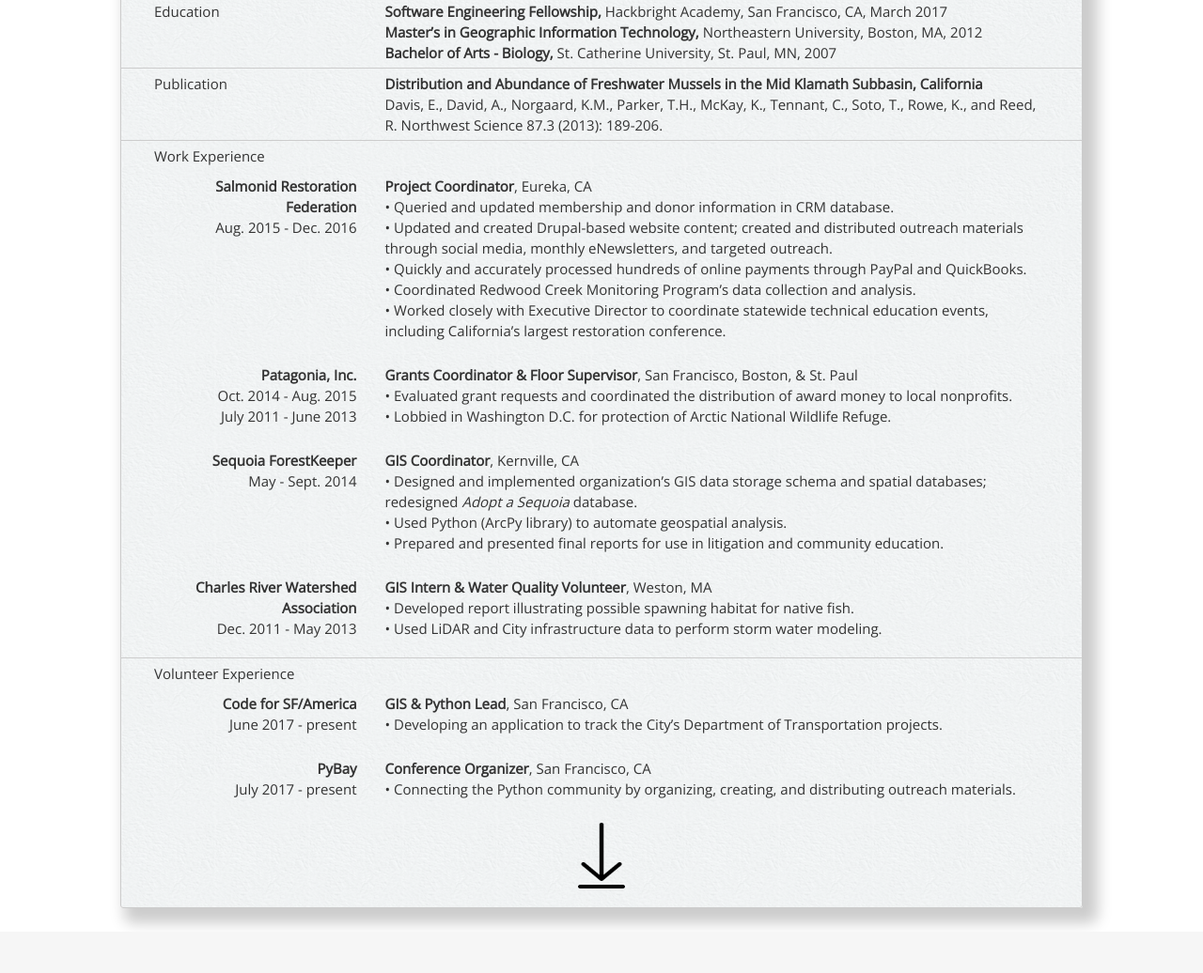
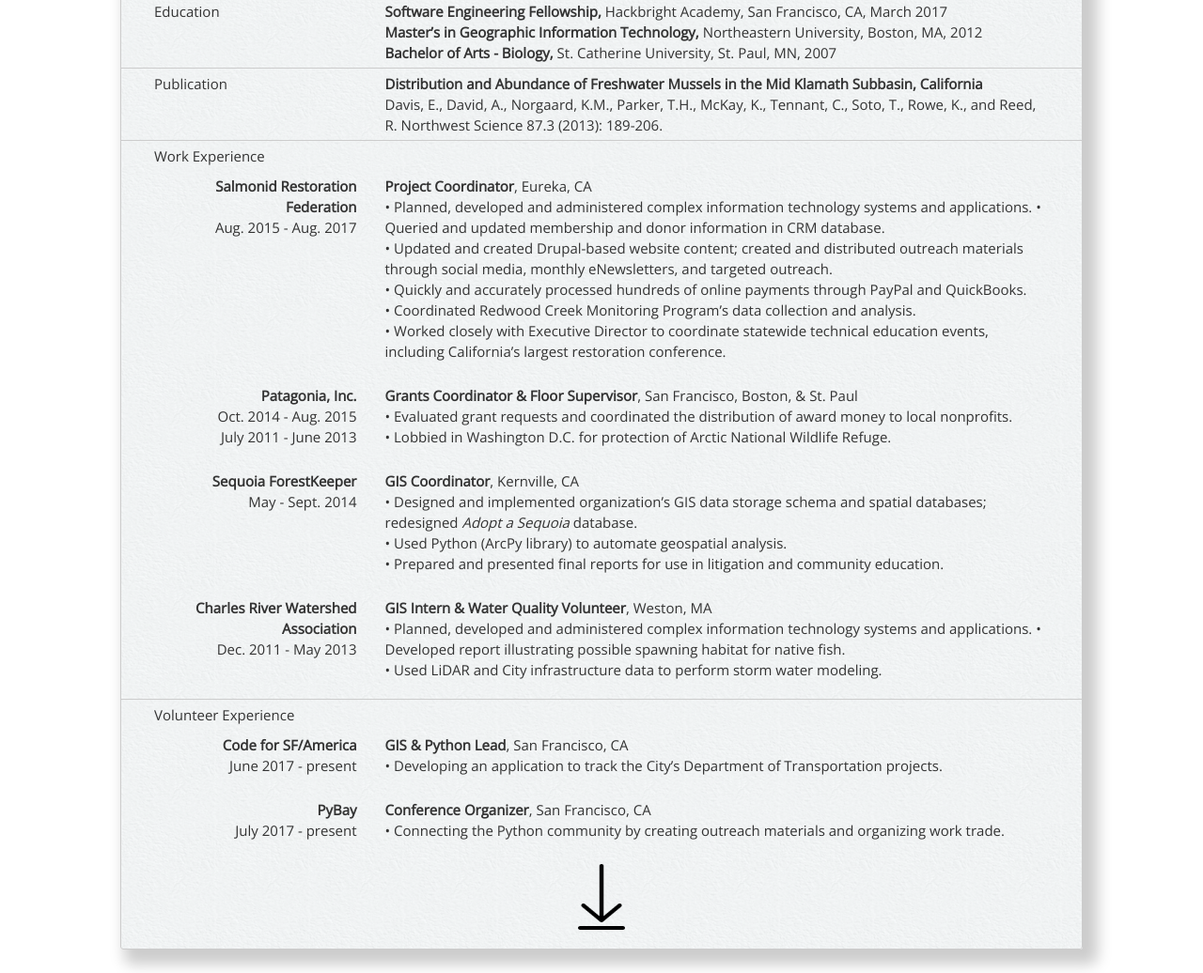
Before and after one commit to kathryn-rowe/Kathryn-Rowe-portfolio, a Flask app: page /resume in a window 1280 px wide. Shown: the part 614-1650 px from the top of the page at 94% size. Before the commit the page ends 1599 px from the top, so only its background shows below. Run offline with Flask 2, Linux system fonts and the light colour scheme; some libraries are stand-ins or nearby versions.

Commit message:
Resume edits

```diff
--- a/templates/resume.html
+++ b/templates/resume.html
@@ -61,8 +61,9 @@
     </div>
 
     <div class="row">
-        <div class="col-xs-12 col-md-3 col-lg-3" align="right"><b>Salmonid Restoration Federation</b><br> Aug. 2015 - Dec. 2016</div>
+        <div class="col-xs-12 col-md-3 col-lg-3" align="right"><b>Salmonid Restoration Federation</b><br> Aug. 2015 - Aug. 2017</div>
         <div class="col-xs-12 col-md-9 col-lg-9"><b>Project Coordinator</b>, Eureka, CA<br>
+        • Planned, developed and administered complex information technology systems and applications.
         • Queried and updated membership and donor information in CRM database.<br>
         • Updated and created Drupal-based website content; created and distributed outreach materials through social media, monthly eNewsletters, and targeted outreach.<br>
         • Quickly and accurately processed hundreds of online payments through PayPal and QuickBooks.<br>
@@ -91,6 +92,7 @@
     <div class="row">
         <div class="col-xs-12 col-md-3 col-lg-3" align="right"><b>Charles River Watershed Association</b><br>Dec. 2011 - May 2013</div>
         <div class="col-xs-12 col-md-9 col-lg-9"><b>GIS Intern & Water Quality Volunteer</b>, Weston, MA<br>
+        • Planned, developed and administered complex information technology systems and applications.
         • Developed report illustrating possible spawning habitat for native fish.<br>
         • Used LiDAR and City infrastructure data to perform storm water modeling.
         </div>
@@ -110,7 +112,7 @@
     <div class="row">
         <div class="col-xs-12 col-md-3 col-lg-3" align="right"><b>PyBay</b><br>July 2017 - present</div>
         <div class="col-xs-12 col-md-9 col-lg-9"><b>Conference Organizer</b>, San Francisco, CA<br>
-        • Connecting the Python community by organizing, creating, and distributing outreach materials.
+        • Connecting the Python community by creating outreach materials and organizing work trade.
         </div>
     </div>
     <!-- Download my resume -->
```
